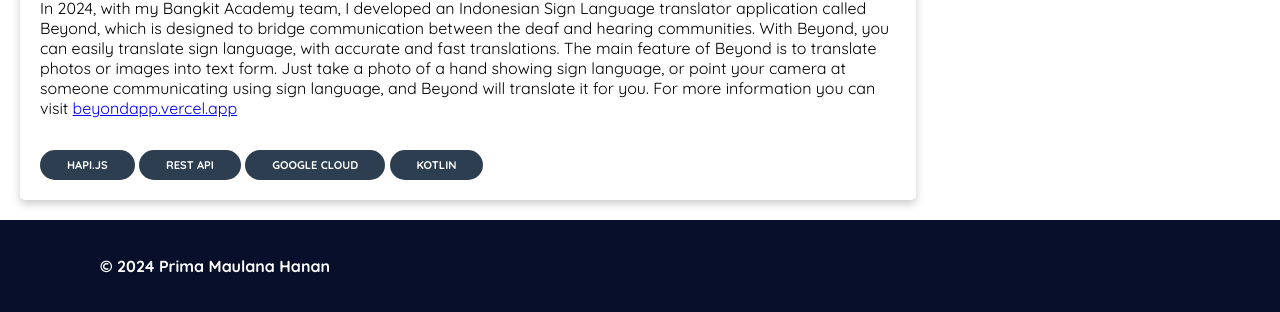
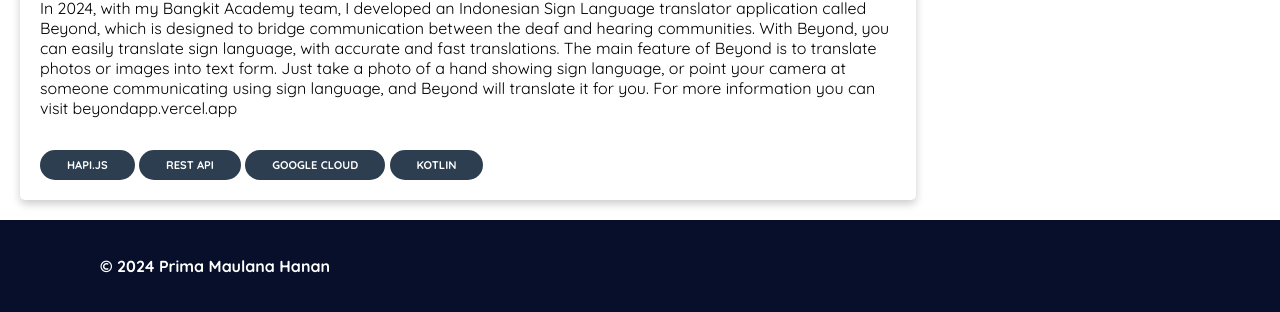
Before and after one commit to primamaulana/my-portofolio, a plain HTML site: page index.html in a window 1280 px wide. Shown: the part 4438-4750 px from the top of the page. Drawn offline with Linux system fonts and the light colour scheme.

Commit message:
Update style.css

```diff
--- a/assets/styles/style.css
+++ b/assets/styles/style.css
@@ -174,6 +174,15 @@ nav {
     color: #2d3e50;
 }
 
+a {
+    text-decoration: none;
+    color: black;
+}
+
+a:hover {
+    font-weight: bold;
+}
+
 aside {
     flex: 1;
 }
```
